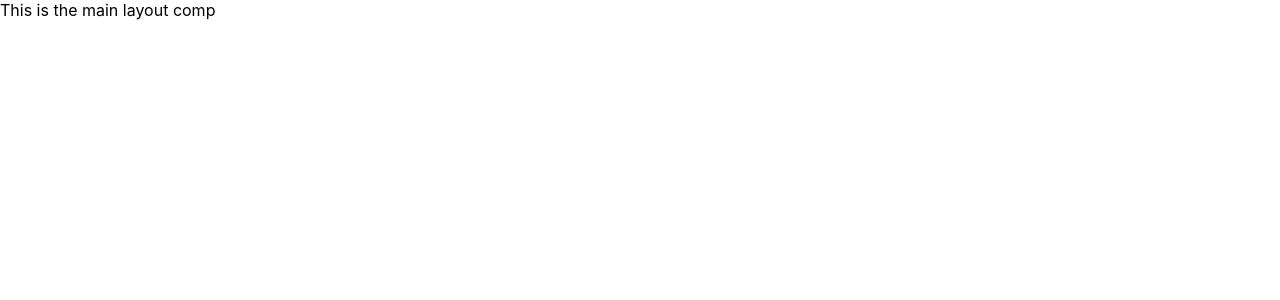
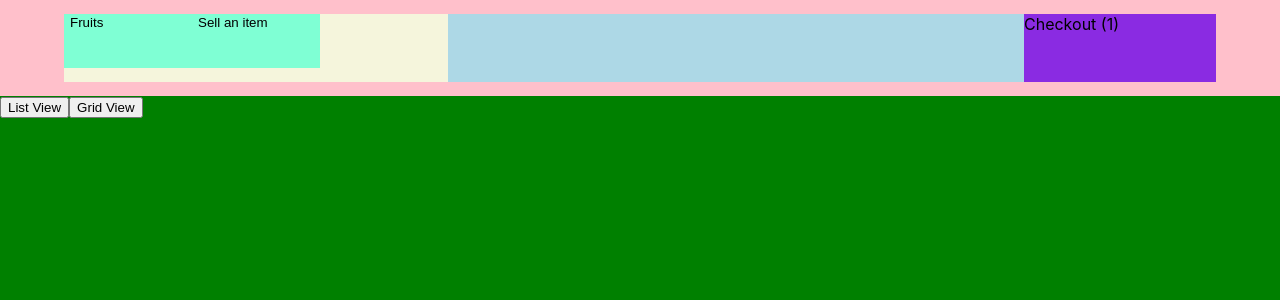
Before and after one commit to jnydam/fruitshop, a React (Create React App) app: page / in a window 1280 px wide. Shown: the top 300 px of the page. Built offline with nearby package versions, Linux system fonts and the light colour scheme.

Commit message:
Added some more work on the fruit tab header

```diff
--- /dev/null
+++ b/src/components/MainLayoutComp/LowerMainBodyComp/LowerMainBodyComp.module.css
@@ -0,0 +1,6 @@
+.lowerMainBodyCompContainer {
+  display: flex;
+  flex: 10;
+  width: 100%;
+  background-color: green;
+}
--- /dev/null
+++ b/src/components/MainLayoutComp/LowerMainBodyComp/LowerMainBodyComp.tsx
@@ -0,0 +1,16 @@
+import React from "react";
+
+import styles from "./LowerMainBodyComp.module.css";
+
+const LowerMainBodyComp: React.FC = (props) => {
+  return (
+    <div className={styles.lowerMainBodyCompContainer}>
+      <div className={styles.listGridViewTabContainer}>
+        <button>List View</button>
+        <button>Grid View</button>
+      </div>
+    </div>
+  );
+};
+
+export default LowerMainBodyComp;
--- a/src/components/MainLayoutComp/MainLayoutComp.module.css
+++ b/src/components/MainLayoutComp/MainLayoutComp.module.css
@@ -0,0 +1,7 @@
+.mainLayoutCompContainer {
+  display: flex;
+  height: 100vh;
+  width: 100%;
+  background-color: green;
+  flex-direction: column;
+}
--- a/src/components/MainLayoutComp/MainLayoutComp.tsx
+++ b/src/components/MainLayoutComp/MainLayoutComp.tsx
@@ -1,11 +1,14 @@
 import React from "react";
+import LowerMainBodyComp from "./LowerMainBodyComp/LowerMainBodyComp";
 
 import styles from "./MainLayoutComp.module.css";
+import UpperFruitHeaderComp from "./UpperFruitHeaderComp/UpperFruitHeaderComp";
 
 const MainLayoutComp: React.FC = (props) => {
   return (
     <div className={styles.mainLayoutCompContainer}>
-      <span>This is the main layout comp</span>
+      <UpperFruitHeaderComp></UpperFruitHeaderComp>
+      <LowerMainBodyComp></LowerMainBodyComp>
     </div>
   );
 };
--- /dev/null
+++ b/src/components/MainLayoutComp/UpperFruitHeaderComp/InnerHeaderComp/InnerHeaderComp.module.css
@@ -0,0 +1,30 @@
+.innerHeaderCompContainer {
+  display: flex;
+  height: 70%;
+  width: 90%;
+  background-color: lightblue;
+  border-radius: 0.5rem;
+  justify-content: space-between;
+}
+
+.leftSideContainer {
+  display: flex;
+  height: 100%;
+  width: 24rem;
+  background-color: beige;
+}
+
+.checkoutButtonContainer {
+  display: flex;
+  width: 12rem;
+  background-color: blueviolet;
+}
+
+.headerButtonStyle {
+  display: flex;
+  height: 80%;
+  width: 8rem;
+  background-color: aquamarine;
+  border-style: none;
+  outline-style: none;
+}
--- /dev/null
+++ b/src/components/MainLayoutComp/UpperFruitHeaderComp/InnerHeaderComp/InnerHeaderComp.tsx
@@ -0,0 +1,19 @@
+import React from "react";
+
+import styles from "./InnerHeaderComp.module.css";
+
+const InnerHeaderComp: React.FC = (props) => {
+  return (
+    <div className={styles.innerHeaderCompContainer}>
+      <div className={styles.leftSideContainer}>
+        <button className={styles.headerButtonStyle}>Fruits</button>
+        <button className={styles.headerButtonStyle}>Sell an item</button>
+      </div>
+      <div className={styles.checkoutButtonContainer}>
+        <span>Checkout (1)</span>
+      </div>
+    </div>
+  );
+};
+
+export default InnerHeaderComp;
--- /dev/null
+++ b/src/components/MainLayoutComp/UpperFruitHeaderComp/UpperFruitHeaderComp.module.css
@@ -0,0 +1,8 @@
+.upperFruitHeaderCompContainer {
+  display: flex;
+  width: 100%;
+  min-height: 6rem;
+  background-color: pink;
+  align-items: center;
+  justify-content: center;
+}
--- /dev/null
+++ b/src/components/MainLayoutComp/UpperFruitHeaderComp/UpperFruitHeaderComp.tsx
@@ -0,0 +1,14 @@
+import React from "react";
+import InnerHeaderComp from "./InnerHeaderComp/InnerHeaderComp";
+
+import styles from "./UpperFruitHeaderComp.module.css";
+
+const UpperFruitHeaderComp: React.FC = (props) => {
+  return (
+    <div className={styles.upperFruitHeaderCompContainer}>
+      <InnerHeaderComp></InnerHeaderComp>
+    </div>
+  );
+};
+
+export default UpperFruitHeaderComp;
```
